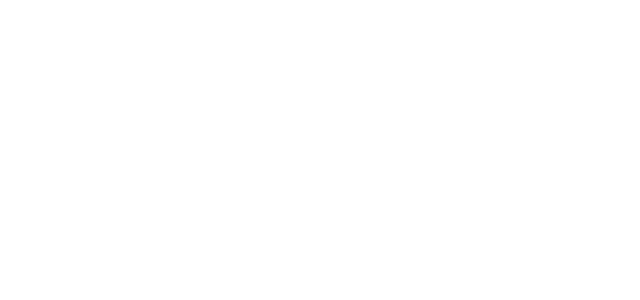
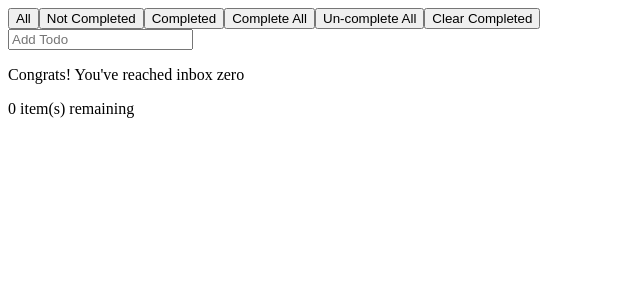
Before and after one commit to jamorford/ainc-todo-list, a React (Create React App) app in the folder app/: page / in a window 1280 px wide. Shown: the top 300 px of the page, without its empty margins (0-640 px from the left). Built offline with nearby package versions, Linux system fonts and the light colour scheme.

Commit message:
Initial functional implementation

```diff
--- a/app/src/App.css
+++ /dev/null
@@ -1,38 +0,0 @@
-.App {
-  text-align: center;
-}
-
-.App-logo {
-  height: 40vmin;
-  pointer-events: none;
-}
-
-@media (prefers-reduced-motion: no-preference) {
-  .App-logo {
-    animation: App-logo-spin infinite 20s linear;
-  }
-}
-
-.App-header {
-  background-color: #282c34;
-  min-height: 100vh;
-  display: flex;
-  flex-direction: column;
-  align-items: center;
-  justify-content: center;
-  font-size: calc(10px + 2vmin);
-  color: white;
-}
-
-.App-link {
-  color: #61dafb;
-}
-
-@keyframes App-logo-spin {
-  from {
-    transform: rotate(0deg);
-  }
-  to {
-    transform: rotate(360deg);
-  }
-}
--- a/app/src/App.js
+++ b/app/src/App.js
@@ -1,8 +1,9 @@
-import './App.css';
+import TodoList from './TodoList.js'
 
 function App() {
   return (
-    <div className="App">
+    <div>
+      <TodoList/>
     </div>
   );
 }
--- /dev/null
+++ b/app/src/TodoItem.js
@@ -0,0 +1,20 @@
+import React from 'react'
+
+function TodoItem({name, completed, actionCompleted, actionArchive}) {
+  return (
+    <div>
+      <input
+        type="checkbox"
+        checked={completed ? 'checked' : ''}
+        onChange={actionCompleted}
+        /> { name }
+      <input
+        type="button"
+        value="X"
+        onClick={actionArchive}
+        />
+    </div>
+  )
+}
+
+export default TodoItem
--- /dev/null
+++ b/app/src/TodoList.js
@@ -0,0 +1,179 @@
+import React from 'react'
+import TodoItem from './TodoItem.js'
+
+function TodoList() {
+  // Setup todo state and populate with local storage value on start
+  let [todos, setTodosState] = React.useState(() => {
+    let storageTodos = window.localStorage.getItem('todos')
+    if (storageTodos === null) {
+      storageTodos = []
+    } else {
+      storageTodos = JSON.parse(storageTodos)
+    }
+    return storageTodos
+  })
+
+  // Setup todo ID state and populate with local storage value on start
+  let [todoIdNext, setTodoIdNextState] = React.useState(() => {
+    let storageTodoIdNext = window.localStorage.getItem('todoIdNext')
+    if (storageTodoIdNext === null) {
+      storageTodoIdNext = 0
+    } else {
+      storageTodoIdNext = parseInt(storageTodoIdNext)
+    }
+    return storageTodoIdNext
+  })
+
+  let [filters, setFilters] = React.useState(() => {
+    let initialFilters = Object.create(null)
+    initialFilters.archived = false
+    return initialFilters
+  })
+
+  let [newTodoInput, setNewTodoInput] = React.useState('')
+
+  // --- LOCAL STORAGE PERSISTANCE --- //
+  // Save the updated todo list to local storage, then update the React state
+  function setTodos(newTodos) {
+    window.localStorage.setItem('todos', JSON.stringify(newTodos))
+    setTodosState(newTodos)
+  }
+
+  // Save the updated todo ID to local storage, then update the React state
+  function setTodoIdNext(id) {
+    window.localStorage.setItem('todoIdNext', id)
+    setTodoIdNextState(id)
+  }
+
+  // --- TODO CRUD OPERATIONS --- //
+  function addTodo(name) {
+    let newTodo = Object.create(null)
+    newTodo.id = todoIdNext
+    newTodo.name = name
+    newTodo.completed = false
+    newTodo.archived = false
+
+    let newTodos = [newTodo, ...todos]
+    setTodos(newTodos)
+    setTodoIdNext(todoIdNext + 1)
+  }
+
+  function setTodoArchived(index) {
+    let newTodos = [...todos]
+    newTodos[index].archived = true
+    setTodos(newTodos)
+  }
+
+  function setTodoCompleted(index) {
+    let newTodos = [...todos]
+    newTodos[index].completed = newTodos[index].completed ? false : true
+    setTodos(newTodos)
+  }
+
+  // --- FILTERS --- //
+  function setFilterAll() {
+    let newFilters = Object.create(null)
+    Object.assign(newFilters, filters)
+    delete newFilters.completed
+    setFilters(newFilters)
+  }
+
+  function setFilterNotCompleted() {
+    let newFilters = Object.create(null)
+    Object.assign(newFilters, filters)
+    newFilters.completed = false
+    setFilters(newFilters)
+  }
+
+  function setFilterCompleted() {
+    let newFilters = Object.create(null)
+    Object.assign(newFilters, filters)
+    newFilters.completed = true
+    setFilters(newFilters)
+  }
+
+  // --- COMPLETED ACTIONS --- //
+  function setTodoCompletedAll(status) {
+    let newTodos = [...todos]
+    newTodos.forEach((todo, index) => {
+      if (!todo.archived) {
+        newTodos[index].completed = status
+      }
+    })
+    setTodos(newTodos)
+  }
+
+  // --- COMPLETED ACTIONS --- //
+  function setTodoArchivedCompleted() {
+    let newTodos = [...todos]
+    newTodos.forEach((todo, index) => {
+      if (!todo.archived && todo.completed) {
+        newTodos[index].archived = true
+      }
+    })
+    setTodos(newTodos)
+  }
+
+
+  // Filter the todos and store results as a local variable
+  // This should be re-calculated on each re-render
+  let todosFiltered = todos
+    .map((item, index) => {
+      let todoItem = Object.create(null)
+      todoItem.index = index
+      todoItem.data = item
+      return todoItem
+    })
+    .filter(item => {
+      let includeItem = true
+      // Check each filter in the array, return false if any of them do not match
+      Object.entries(filters).forEach((filter) => {
+        if (item.data[filter[0]] !== filter[1]) includeItem = false
+      })
+      return includeItem
+    })
+
+  let todosFilteredCompleted = todosFiltered.filter(item => item.data.completed === false)
+
+
+  return (
+    <div>
+      <input type="button" value="All" onClick={setFilterAll}/>
+      <input type="button" value="Not Completed" onClick={setFilterNotCompleted}/>
+      <input type="button" value="Completed" onClick={setFilterCompleted}/>
+      <input type="button" value="Complete All" onClick={() => setTodoCompletedAll(true)}/>
+      <input type="button" value="Un-complete All" onClick={() => setTodoCompletedAll(false)}/>
+      <input type="button" value="Clear Completed" onClick={setTodoArchivedCompleted}/>
+      <br/>
+      <input
+        type="text"
+        placeholder="Add Todo"
+        value={newTodoInput}
+        onChange={e => setNewTodoInput(e.target.value)}
+        onKeyUp={e => {
+          if (e.key === 'Enter') {
+            addTodo(e.target.value)
+            setNewTodoInput('')
+          }
+        }}
+        />
+      <div>
+        {todosFiltered.length === 0 && filters.completed === undefined && <p>Congrats! You've reached inbox zero</p>}
+        {todosFiltered.length === 0 && filters.completed === true && <p>There are no complete tasks</p>}
+        {todosFiltered.length === 0 && filters.completed === false && <p>There are no incomplete tasks</p>}
+        {todosFiltered.map(item =>
+          <TodoItem
+            key={item.data.id}
+            name={item.data.name}
+            completed={item.data.completed}
+            actionCompleted={() => setTodoCompleted(item.index)}
+            actionArchive={() => setTodoArchived(item.index)}
+            />
+        )}
+      </div>
+      <p>{todosFilteredCompleted.length} item(s) remaining</p>
+    </div>
+  )
+}
+
+export default TodoList
```
